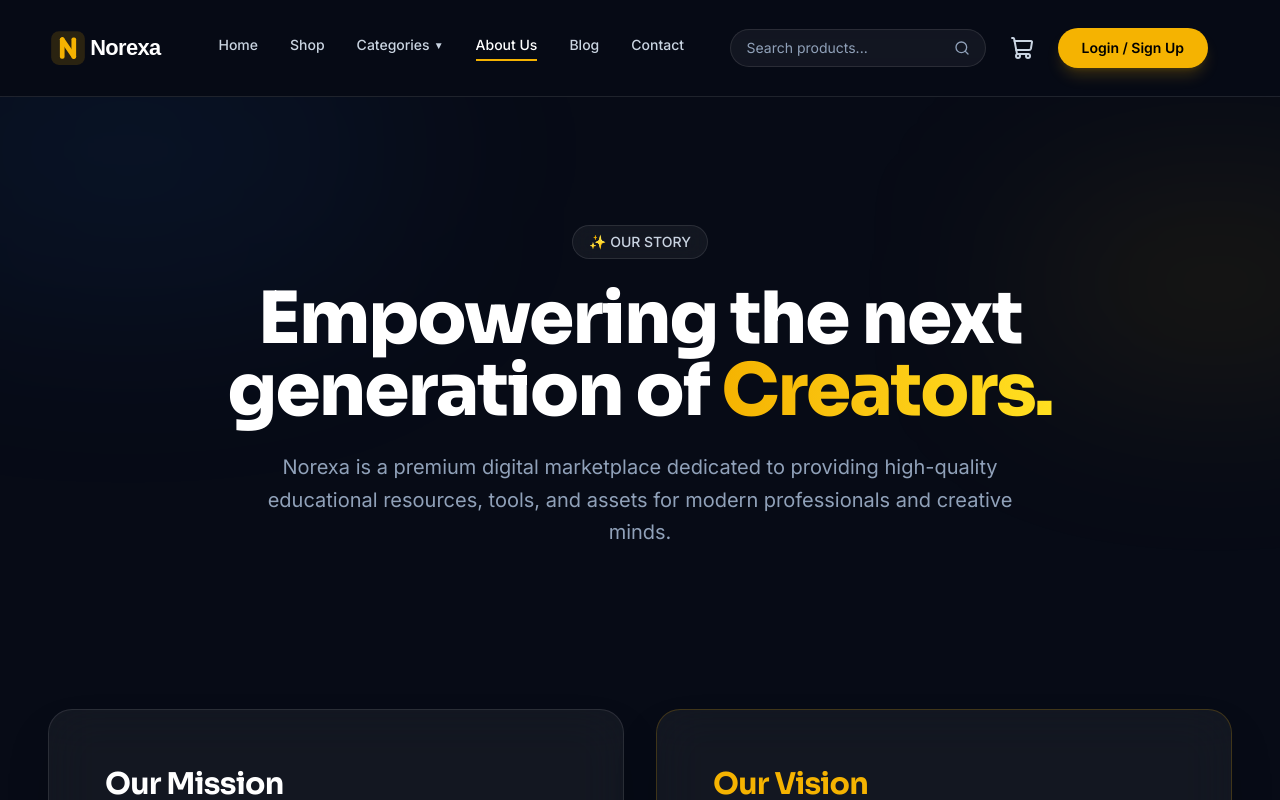
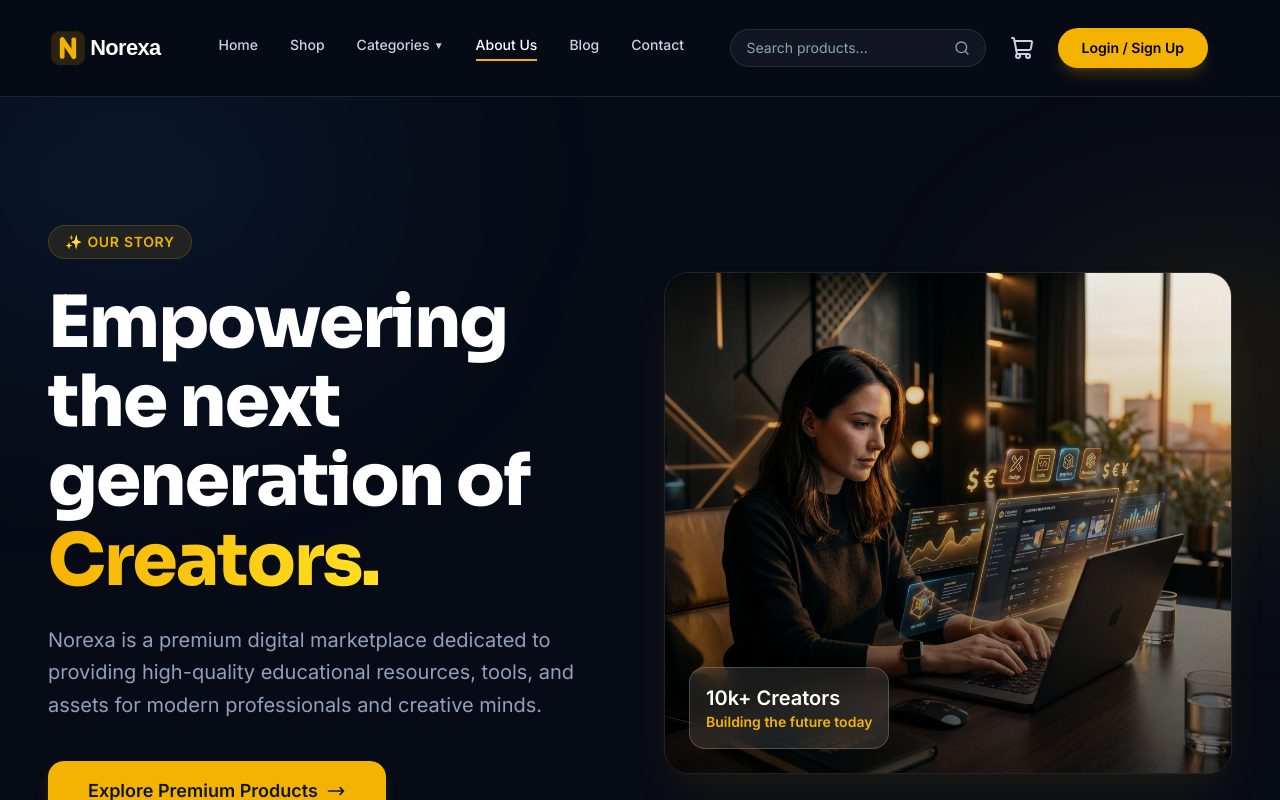
Before and after one commit to Yash-khandelwal121/norexa-, a React (Vite) app in the folder client/: page /about in a window 1280 px wide. Shown: the top 800 px of the page. Built offline with nearby package versions, Linux system fonts and the light colour scheme; no server answers.

Commit message:
feat: update about us page with split hero layout and premium inspirational photo

```diff
--- a/client/src/pages/About.jsx
+++ b/client/src/pages/About.jsx
@@ -12,20 +12,21 @@
         <div className="absolute top-[-10%] left-[-10%] w-[40%] h-[40%] bg-blue-500/10 rounded-full blur-[120px]" />
         <div className="absolute top-[20%] right-[-10%] w-[30%] h-[30%] bg-[#F5B301]/10 rounded-full blur-[100px]" />
 
-        <div className="max-w-[1400px] mx-auto text-center relative z-10">
+        <div className="max-w-[1400px] mx-auto grid grid-cols-1 lg:grid-cols-2 gap-12 items-center relative z-10">
+          <div className="text-left">
             <motion.div
               initial={{ opacity: 0, y: 20 }}
               animate={{ opacity: 1, y: 0 }}
               transition={{ duration: 0.6 }}
-            className="inline-block px-4 py-1.5 rounded-full bg-white/5 border border-white/10 text-slate-300 text-sm font-medium mb-6 backdrop-blur-md"
+              className="inline-block px-4 py-1.5 rounded-full bg-[#F5B301]/10 border border-[#F5B301]/20 text-[#F5B301] text-sm font-bold tracking-wider uppercase mb-6 backdrop-blur-md"
             >
-            ✨ OUR STORY
+              ✨ Our Story
             </motion.div>
             <motion.h1
               initial={{ opacity: 0, y: 20 }}
               animate={{ opacity: 1, y: 0 }}
               transition={{ duration: 0.6, delay: 0.1 }}
-            className="text-5xl md:text-7xl font-extrabold tracking-tight text-white mb-6"
+              className="text-5xl md:text-7xl font-extrabold tracking-tight text-white mb-6 leading-[1.1]"
             >
               Empowering the next <br className="hidden md:block" />
               generation of <span className="text-transparent bg-clip-text bg-gradient-to-r from-[#F5B301] to-yellow-300">Creators.</span>
@@ -34,10 +35,43 @@
               initial={{ opacity: 0, y: 20 }}
               animate={{ opacity: 1, y: 0 }}
               transition={{ duration: 0.6, delay: 0.2 }}
-            className="text-lg md:text-xl text-slate-400 max-w-3xl mx-auto leading-relaxed"
+              className="text-lg md:text-xl text-slate-400 max-w-2xl leading-relaxed mb-10"
             >
               Norexa is a premium digital marketplace dedicated to providing high-quality educational resources, tools, and assets for modern professionals and creative minds.
             </motion.p>
+            <motion.div
+              initial={{ opacity: 0, y: 20 }}
+              animate={{ opacity: 1, y: 0 }}
+              transition={{ duration: 0.6, delay: 0.3 }}
+            >
+              <a href="/shop" className="btn-primary py-4 px-10 text-lg inline-flex items-center">
+                Explore Premium Products
+                <svg className="w-5 h-5 ml-2" fill="none" stroke="currentColor" viewBox="0 0 24 24">
+                  <path strokeLinecap="round" strokeLinejoin="round" strokeWidth="2" d="M17 8l4 4m0 0l-4 4m4-4H3" />
+                </svg>
+              </a>
+            </motion.div>
+          </div>
+
+          <motion.div
+            initial={{ opacity: 0, scale: 0.95 }}
+            animate={{ opacity: 1, scale: 1 }}
+            transition={{ duration: 0.8, delay: 0.2 }}
+            className="relative rounded-3xl overflow-hidden border border-white/10 shadow-2xl shadow-[#F5B301]/10 group"
+          >
+            <div className="absolute inset-0 bg-gradient-to-t from-black/60 to-transparent z-10"></div>
+            <img
+              src="/images/about-hero.png"
+              alt="Norexa Creators Inspiration"
+              className="w-full h-[500px] object-cover transform group-hover:scale-105 transition-transform duration-700"
+            />
+            <div className="absolute bottom-6 left-6 z-20">
+              <div className="bg-white/10 backdrop-blur-md border border-white/20 p-4 rounded-2xl">
+                <p className="text-white font-bold text-xl">10k+ Creators</p>
+                <p className="text-[#F5B301] font-semibold text-sm">Building the future today</p>
+              </div>
+            </div>
+          </motion.div>
         </div>
       </section>
 
```
Also changed, not shown: client/public/images/about-hero.png (added). Lines whose indentation alone changed are shown as unchanged.
